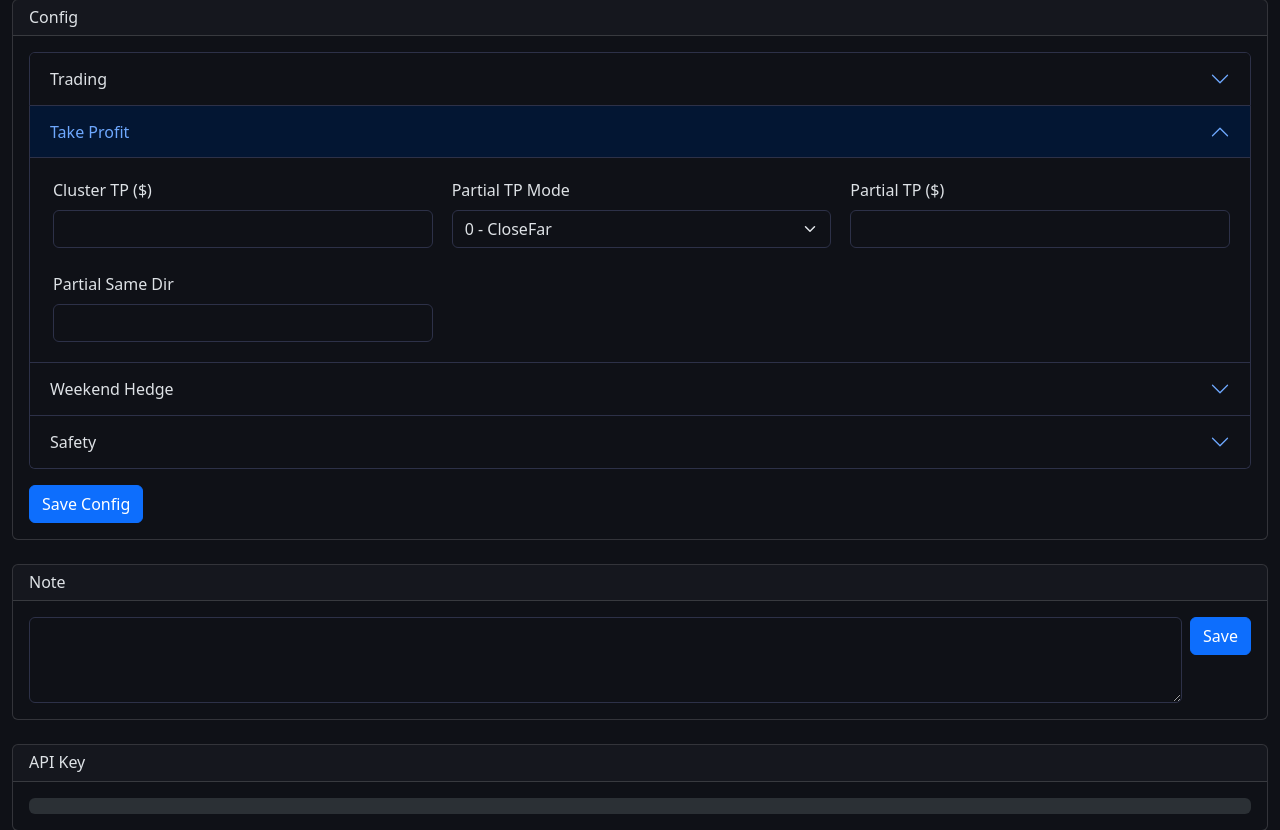
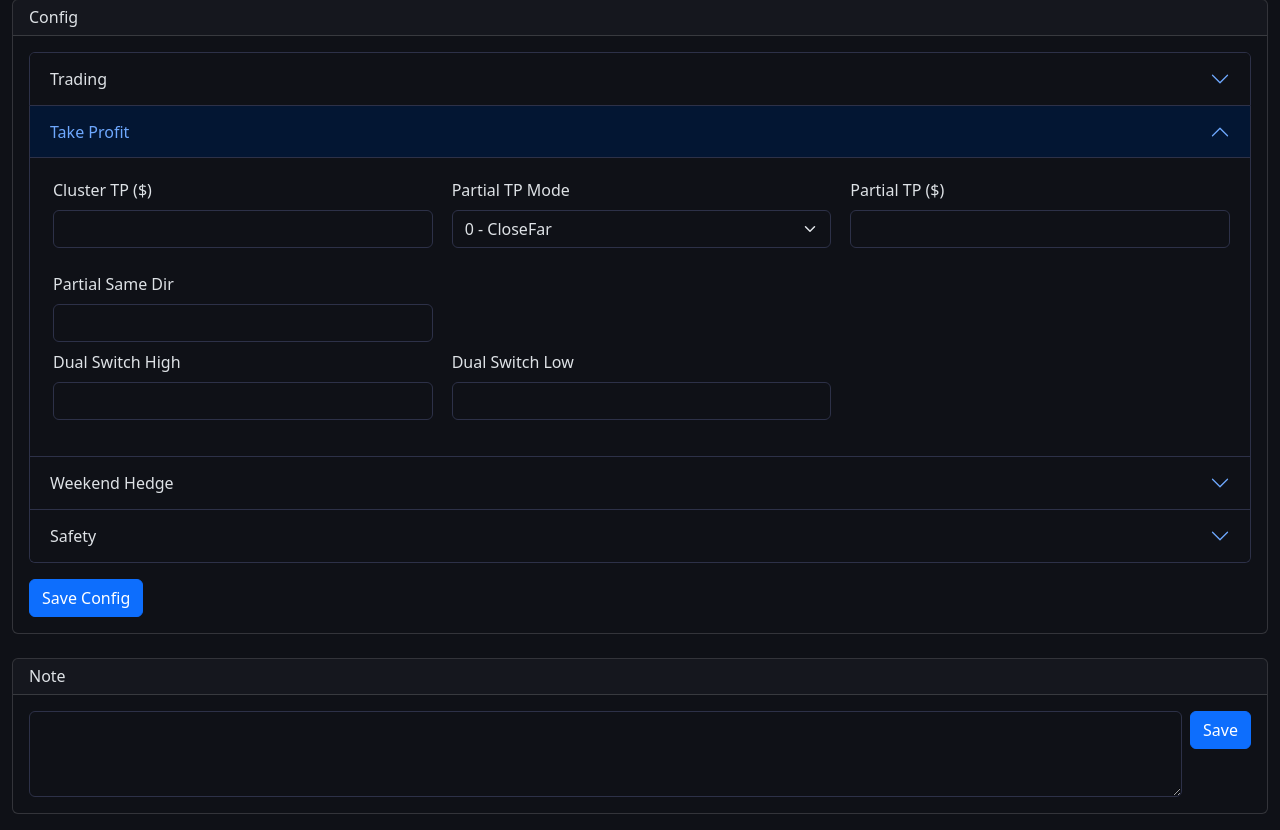
Before and after one commit to ducle8110/ea-remote, a Flask app: template remote/dashboard/templates/user_detail.html in a window 1280 px wide, after a click on "Take Profit". Shown: the part 802-1632 px from the top of the page. Run offline with Flask 3, Linux system fonts and the light colour scheme; the template is opened without the code that fills it, so the values that code supplies are empty.

Commit message:
feat: thêm dual_switch_high/low config cho DUAL mode
Thêm 2 param mới để điều khiển chuyển đổi CloseFar/Combo21
trong DUAL mode dựa trên chênh lệch số lệnh buy/sell.

Co-Authored-By: Claude Opus 4.6 <noreply@anthropic.com>

```diff
--- a/remote/bots/claude_handler.py
+++ b/remote/bots/claude_handler.py
@@ -111,6 +111,8 @@ TOOLS = [
                 "partial_tp_mode": {"type": "integer", "description": "Che do TP tung phan (0=off, 1=on)"},
                 "partial_tp_usd": {"type": "number", "description": "TP tung phan (USD)"},
                 "partial_tp_same_dir": {"type": "integer", "description": "So lenh cung huong de kich hoat partial TP"},
+                "dual_switch_high": {"type": "integer", "description": "Dual mode: chenh lech buy/sell >= X thi chuyen CloseFar (default 50)"},
+                "dual_switch_low": {"type": "integer", "description": "Dual mode: chenh lech buy/sell <= Y thi chuyen Combo21 (default 25)"},
                 "enable_weekend_hedge": {"type": "boolean", "description": "Bat/tat hedge cuoi tuan"},
                 "hours_before_close": {"type": "integer", "description": "So gio truoc close market de hedge"},
                 "enforce_step_buy": {"type": "boolean", "description": "Enforce step cho buy"},
--- a/remote/dashboard/templates/user_detail.html
+++ b/remote/dashboard/templates/user_detail.html
@@ -215,6 +215,16 @@
                                     <input type="number" class="form-control" name="partial_tp_same_dir" id="cfg_partial_tp_same_dir" step="1">
                                 </div>
                             </div>
+                            <div class="row g-3 mb-3">
+                                <div class="col-md-4 config-field">
+                                    <label class="form-label">Dual Switch High <span id="ea_dual_switch_high" class="ea-val text-body-secondary"></span></label>
+                                    <input type="number" class="form-control" name="dual_switch_high" id="cfg_dual_switch_high" step="1">
+                                </div>
+                                <div class="col-md-4 config-field">
+                                    <label class="form-label">Dual Switch Low <span id="ea_dual_switch_low" class="ea-val text-body-secondary"></span></label>
+                                    <input type="number" class="form-control" name="dual_switch_low" id="cfg_dual_switch_low" step="1">
+                                </div>
+                            </div>
                         </div>
                     </div>
                 </div>
@@ -347,6 +357,7 @@ const userId = {{ user.id }};
 const boolParams = ['enable_weekend_hedge','enforce_step_buy','enforce_step_sell','auto_enforce_step','trading_enabled'];
 const numParams = ['fixed_lot','step_pip','max_per_side','max_spread_pip','ema_fast','ema_slow',
     'cluster_tp_usd','partial_tp_usd','partial_tp_same_dir',
+    'dual_switch_high','dual_switch_low',
     'hours_before_close','max_drawdown_percent','enforce_on_pct','enforce_off_pct'];
 const selectParams = ['partial_tp_mode'];
 
--- a/remote/models.py
+++ b/remote/models.py
@@ -58,6 +58,8 @@ class Config(db.Model):
     partial_tp_mode = db.Column(db.Integer, default=0)
     partial_tp_usd = db.Column(db.Float, default=1.0)
     partial_tp_same_dir = db.Column(db.Integer, default=3)
+    dual_switch_high = db.Column(db.Integer, default=50)
+    dual_switch_low = db.Column(db.Integer, default=25)
 
     # Weekend
     enable_weekend_hedge = db.Column(db.Boolean, default=True)
@@ -80,7 +82,8 @@ class Config(db.Model):
     PARAM_NAMES = [
         'fixed_lot', 'step_pip', 'max_per_side', 'max_spread_pip',
         'ema_fast', 'ema_slow', 'cluster_tp_usd', 'partial_tp_mode',
-        'partial_tp_usd', 'partial_tp_same_dir', 'enable_weekend_hedge',
+        'partial_tp_usd', 'partial_tp_same_dir',
+        'dual_switch_high', 'dual_switch_low', 'enable_weekend_hedge',
         'hours_before_close', 'max_drawdown_percent', 'enforce_step_buy',
         'enforce_step_sell', 'auto_enforce_step', 'enforce_on_pct',
         'enforce_off_pct', 'trading_enabled',
```
Also changed, not shown: remote/app.py (+15 -1 lines).
